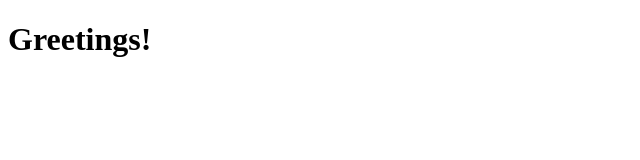
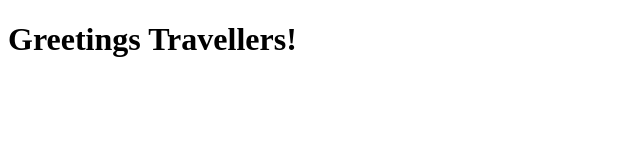
Before and after one commit to ElementalArmadillo/coursera-test, a plain HTML site: page site/index.html in a window 1280 px wide. Shown: the whole page, without its empty margins (0-640 px from the left). Drawn offline with Linux system fonts and the light colour scheme.

Commit message:
Second commit

```diff
--- a/site/index.html
+++ b/site/index.html
@@ -4,6 +4,6 @@
 	<title>Hello World</title>
 </head>
 <body>
-<h1>Greetings!</h1>
+<h1>Greetings Travellers!</h1>
 </body>
 </html>
```
